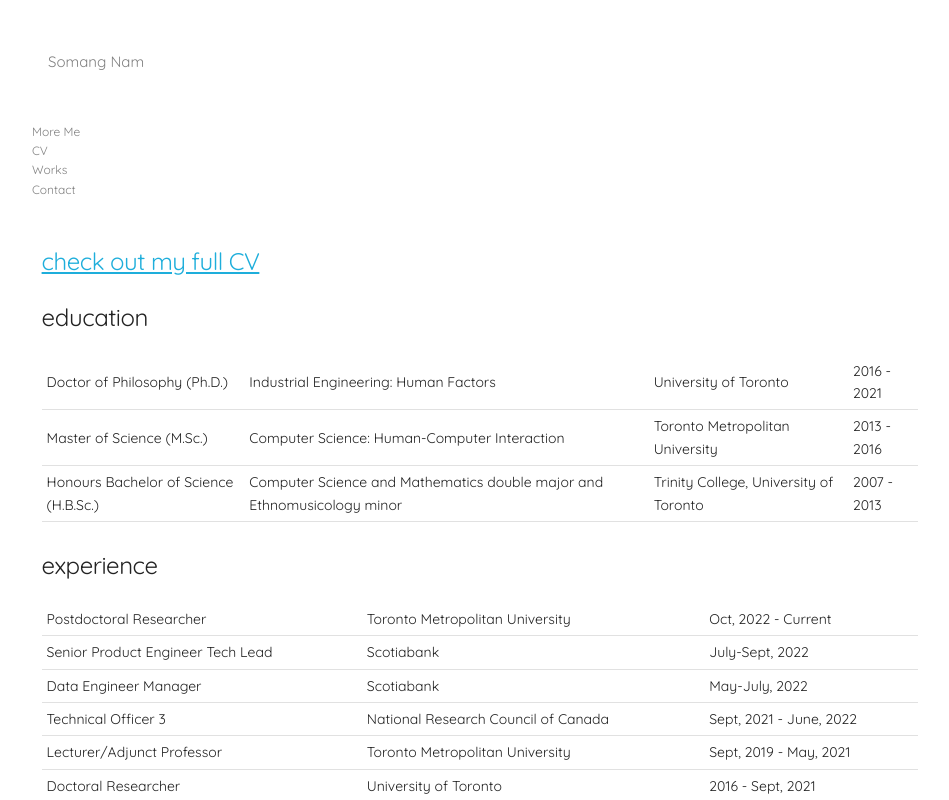
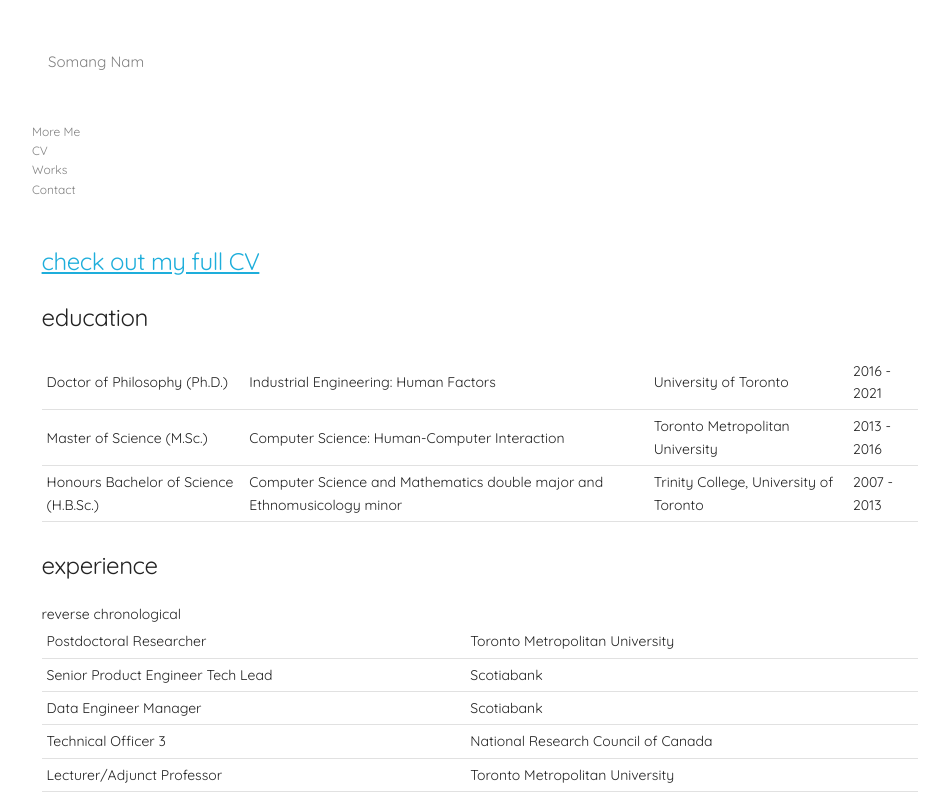
Before and after one commit to somang/somang.github.io, a plain HTML site: page index.html in a window 1280 px wide. Both pictures are taken after a click on the link "CV". Shown: the top 800 px of the page, without its empty margins (128-1077 px from the left). Drawn offline with Linux system fonts and the light colour scheme.

Commit message:
Update index.html

```diff
--- a/index.html
+++ b/index.html
@@ -190,37 +190,38 @@
             </section>
             <section>
                 <h5>experience</h5>
+                reverse chronological
                 <table class="u-full-width">
                     <tbody>
                         <tr>
                             <td>Postdoctoral Researcher</td>
                             <td>Toronto Metropolitan University</td>
-                            <td>Oct, 2022 - Current</td>
+<!--                             <td>Oct, 2022 - Current</td> -->
                         </tr>
                         <tr>
                             <td>Senior Product Engineer Tech Lead</td>
                             <td>Scotiabank</td>
-                            <td>July-Sept, 2022</td>
+<!--                             <td>July-Sept, 2022</td> -->
                         </tr>
                         <tr>
                             <td>Data Engineer Manager</td>
                             <td>Scotiabank</td>
-                            <td>May-July, 2022</td>
+<!--                             <td>May-July, 2022</td> -->
                         </tr>
                         <tr>
                             <td>Technical Officer 3</td>
                             <td>National Research Council of Canada</td>
-                            <td>Sept, 2021 - June, 2022</td>
+<!--                             <td>Sept, 2021 - June, 2022</td> -->
                         </tr>
                         <tr>
                             <td>Lecturer/Adjunct Professor</td>
                             <td>Toronto Metropolitan University</td>
-                            <td>Sept, 2019 - May, 2021</td>
+<!--                             <td>Sept, 2019 - May, 2021</td> -->
                         </tr>
                         <tr>
                             <td>Doctoral Researcher</td>
                             <td>University of Toronto</td>
-                            <td>2016 - Sept, 2021</td>
+<!--                             <td>2016 - Sept, 2021</td> -->
                         </tr>
                     </tbody>
                 </table>
```
